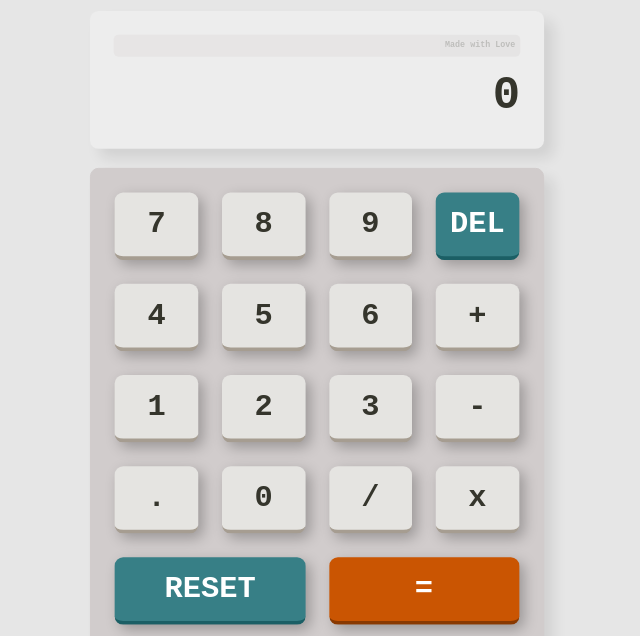
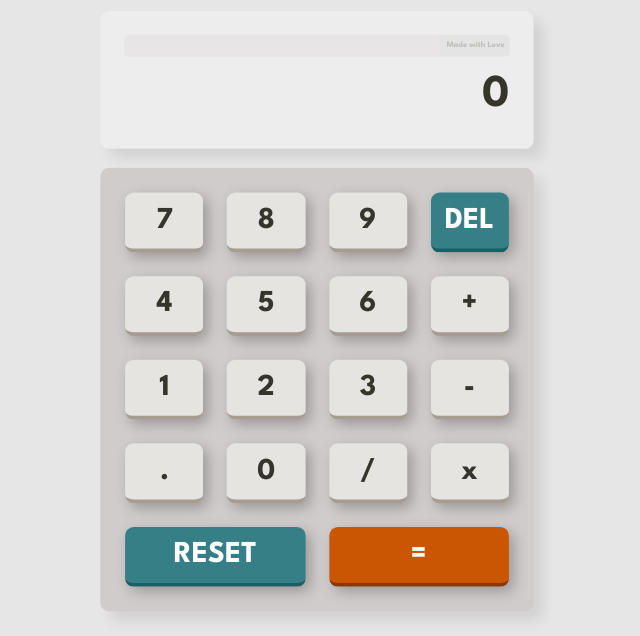
Before and after one commit to Yehonatal/Calculator-app, a plain HTML site: page index.html in a window 1280 px wide. Shown: the part 159-795 px from the top of the page, without its empty margins (323-963 px from the left). Drawn offline with Linux system fonts and the light colour scheme.

Commit message:
font family changed

```diff
--- a/apps/style/_variable.scss
+++ b/apps/style/_variable.scss
@@ -1,4 +1,4 @@
-// @import url("https://fonts.googleapis.com/css2?family=League+Spartan:wght@700;900&display=swap");
+@import url("https://fonts.googleapis.com/css2?family=League+Spartan:wght@700;900&display=swap");
 
 $ff-family: "League Spartan", monospace;
 
```
Also changed, not shown: apps/style/style.css, 1 other file.
